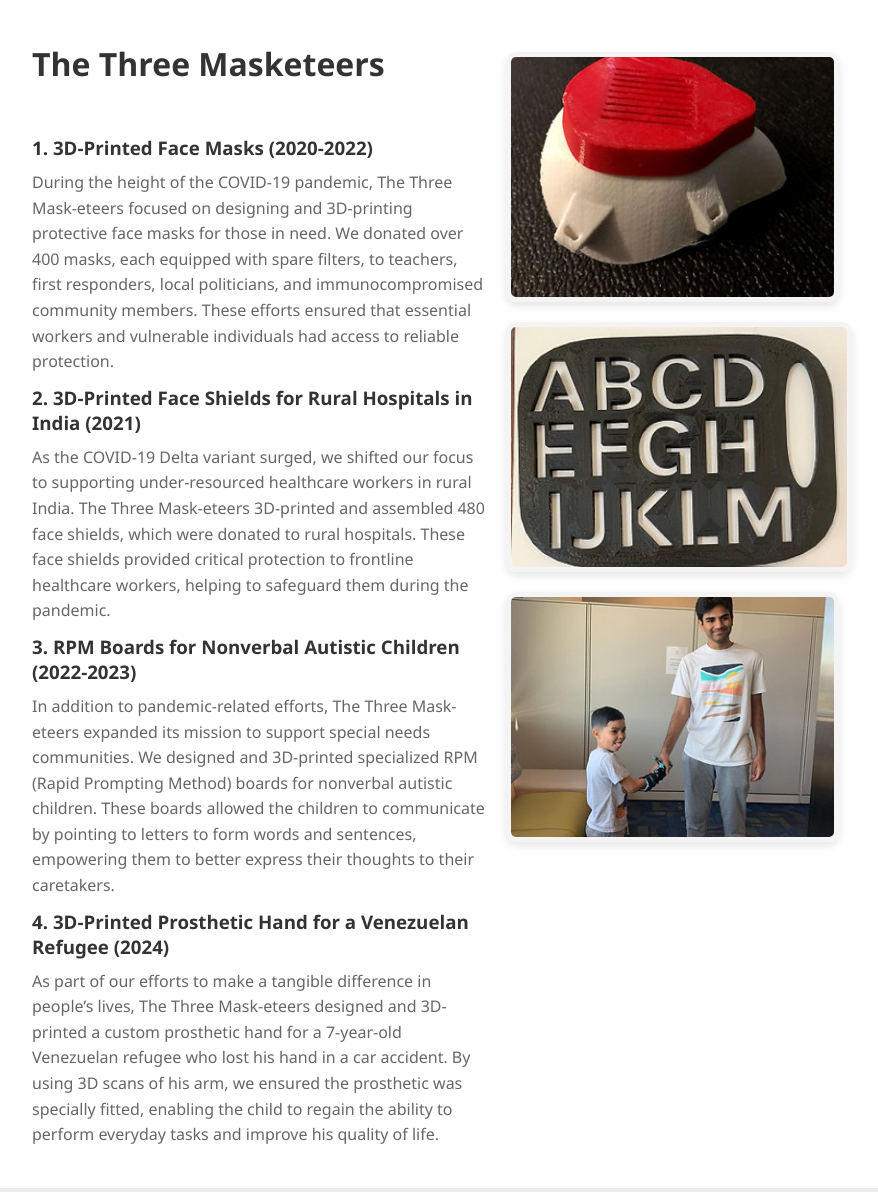
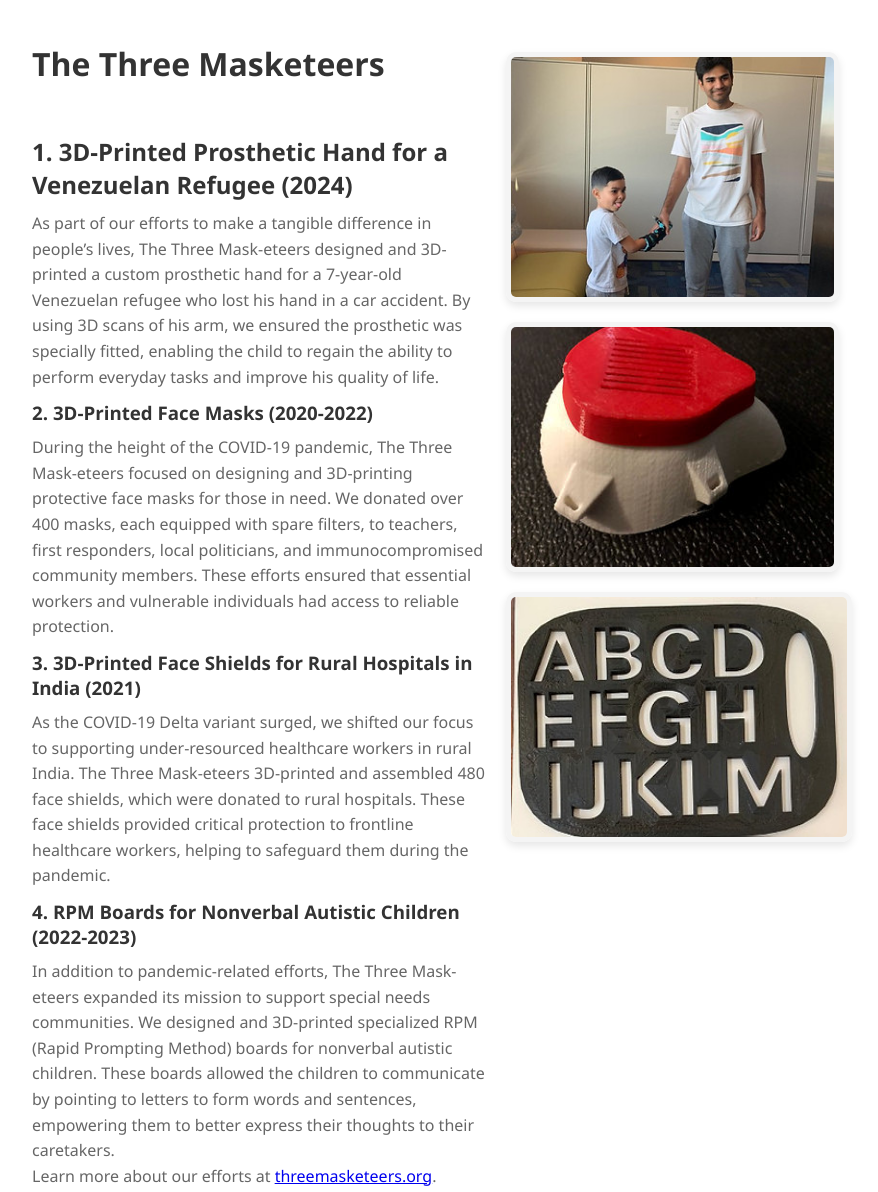
Before and after one commit to praneelbhag/praneelbhag.github.io, a plain HTML site: page three_masketeers/index.html in a window 1280 px wide. Shown: the part 220-1412 px from the top of the page, without its empty margins (198-1076 px from the left). Drawn offline with Linux system fonts and the light colour scheme.

Commit message:
content update

```diff
--- a/three_masketeers/index.html
+++ b/three_masketeers/index.html
@@ -35,22 +35,28 @@
         <div class="text-content">
             <h1>The Three Masketeers</h1>
 
-            <h3>1. 3D-Printed Face Masks (2020-2022)</h3>
+            <!-- Emphasizing the 3D-Printed Prosthetic Hand -->
+            <h2>1. 3D-Printed Prosthetic Hand for a Venezuelan Refugee (2024)</h2>
+            <p>As part of our efforts to make a tangible difference in people’s lives, The Three Mask-eteers designed and 3D-printed a custom prosthetic hand for a 7-year-old Venezuelan refugee who lost his hand in a car accident. By using 3D scans of his arm, we ensured the prosthetic was specially fitted, enabling the child to regain the ability to perform everyday tasks and improve his quality of life.</p>
+
+            <!-- Additional Projects in the order of importance -->
+            <h3>2. 3D-Printed Face Masks (2020-2022)</h3>
             <p>During the height of the COVID-19 pandemic, The Three Mask-eteers focused on designing and 3D-printing protective face masks for those in need. We donated over 400 masks, each equipped with spare filters, to teachers, first responders, local politicians, and immunocompromised community members. These efforts ensured that essential workers and vulnerable individuals had access to reliable protection.</p>
 
-            <h3>2. 3D-Printed Face Shields for Rural Hospitals in India (2021)</h3>
+            <h3>3. 3D-Printed Face Shields for Rural Hospitals in India (2021)</h3>
             <p>As the COVID-19 Delta variant surged, we shifted our focus to supporting under-resourced healthcare workers in rural India. The Three Mask-eteers 3D-printed and assembled 480 face shields, which were donated to rural hospitals. These face shields provided critical protection to frontline healthcare workers, helping to safeguard them during the pandemic.</p>
 
-            <h3>3. RPM Boards for Nonverbal Autistic Children (2022-2023)</h3>
+            <h3>4. RPM Boards for Nonverbal Autistic Children (2022-2023)</h3>
             <p>In addition to pandemic-related efforts, The Three Mask-eteers expanded its mission to support special needs communities. We designed and 3D-printed specialized RPM (Rapid Prompting Method) boards for nonverbal autistic children. These boards allowed the children to communicate by pointing to letters to form words and sentences, empowering them to better express their thoughts to their caretakers.</p>
 
-            <h3>4. 3D-Printed Prosthetic Hand for a Venezuelan Refugee (2024)</h3>
-            <p>As part of our efforts to make a tangible difference in people’s lives, The Three Mask-eteers designed and 3D-printed a custom prosthetic hand for a 7-year-old Venezuelan refugee who lost his hand in a car accident. By using 3D scans of his arm, we ensured the prosthetic was specially fitted, enabling the child to regain the ability to perform everyday tasks and improve his quality of life.</p>
+            <!-- Link to The Three Masketeers website -->
+            <p>Learn more about our efforts at <a href="https://threemasketeers.org" target="_blank">threemasketeers.org</a>.</p>
         </div>
         <div class="image-gallery2">
+            <img src="/Hand.jpg" alt="Prosthetic Hand">
             <img src="/mask.jpg" alt="3D Printed Masks">
             <img src="/rpm.jpg" alt="3D Printed Face Shields">
-            <img src="/Hand.jpg" alt="RPM Boards for Autistic Children">
+
         </div>
     </div>
 
```
Also changed, not shown: eagle_scout/index.html (+1 -1 lines), experience/index.html (+13 -3 lines), index.html (+3 -1 lines), medals.png (added).
